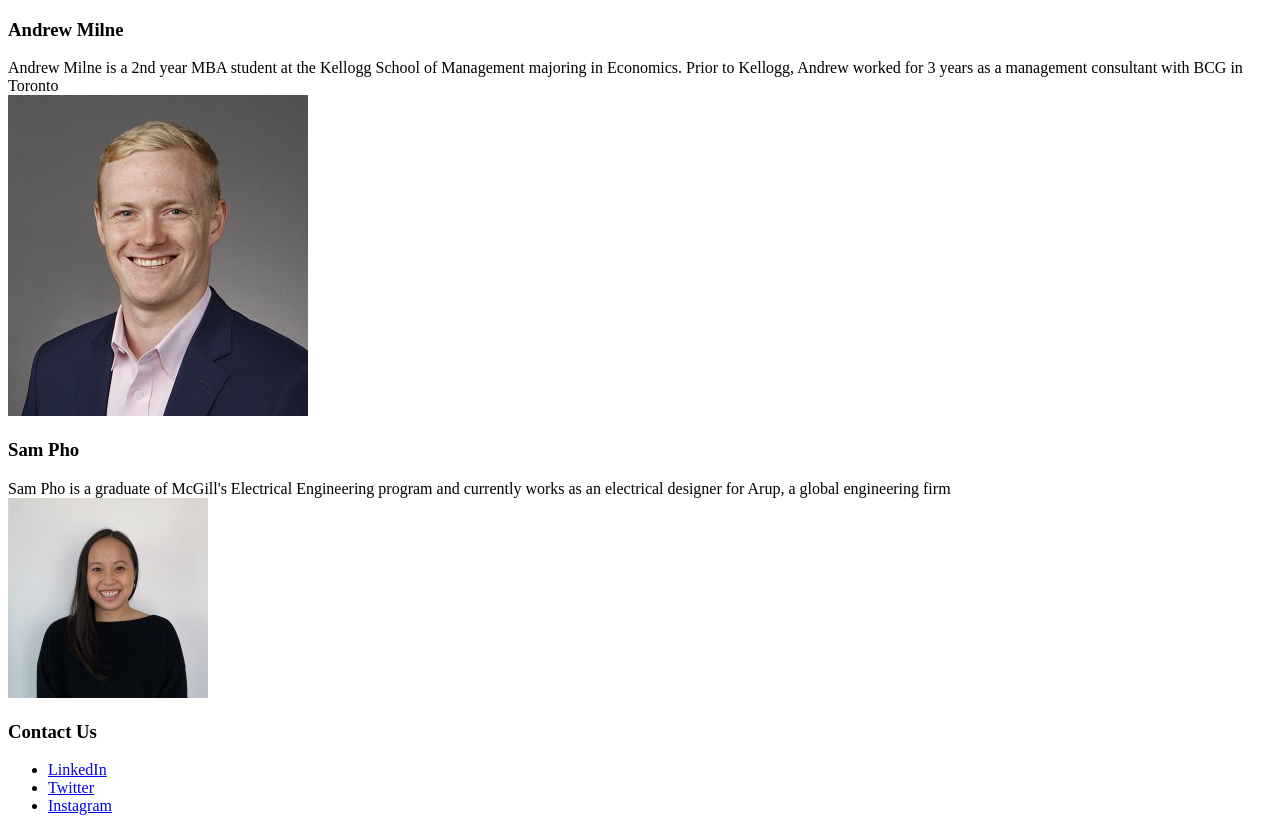
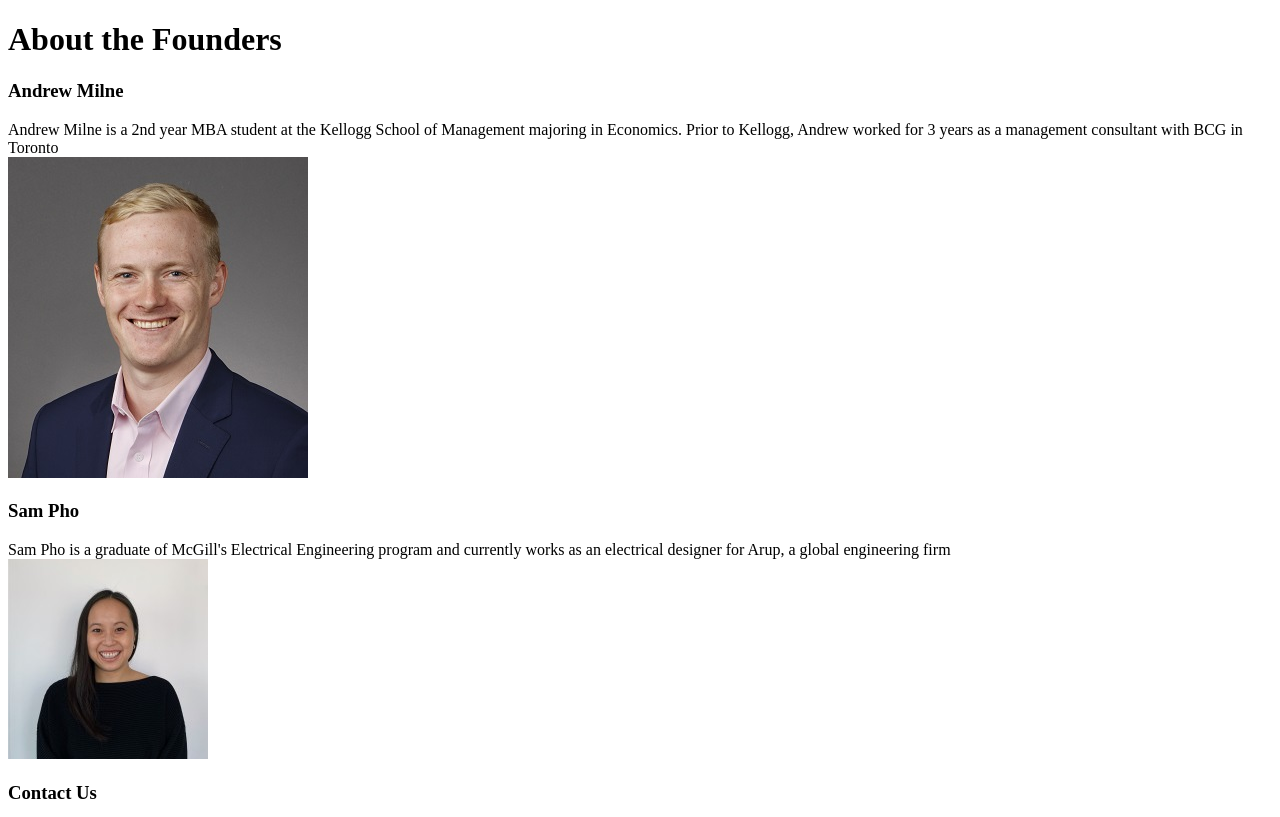
Before and after one commit to amilne99/hw1, a plain HTML site: page aboutus.html in a window 1280 px wide. Shown: the top 817 px of the page. Drawn offline with Linux system fonts and the light colour scheme.

Commit message:
Update 1

```diff
--- a/aboutus.html
+++ b/aboutus.html
@@ -7,6 +7,7 @@
     <title>About the Founders</title>
 </head>
 <body>
+    <h1>About the Founders</h1>
     <h3>Andrew Milne</h3>
     <div>Andrew Milne is a 2nd year MBA student at the Kellogg School of Management majoring in Economics. Prior to Kellogg, Andrew worked for 3 years as a management consultant with BCG in Toronto</div>
     <img src="Andrew Milne Headshot Photo-2.jpg">
```
